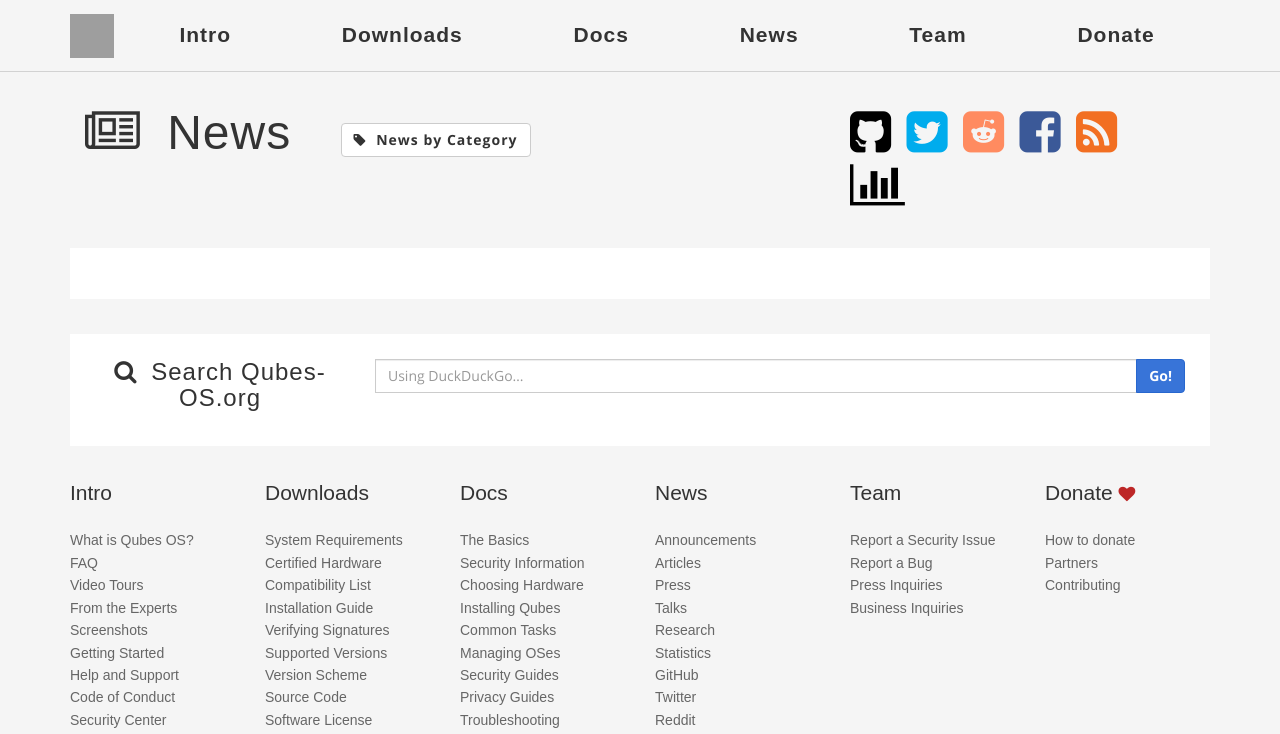
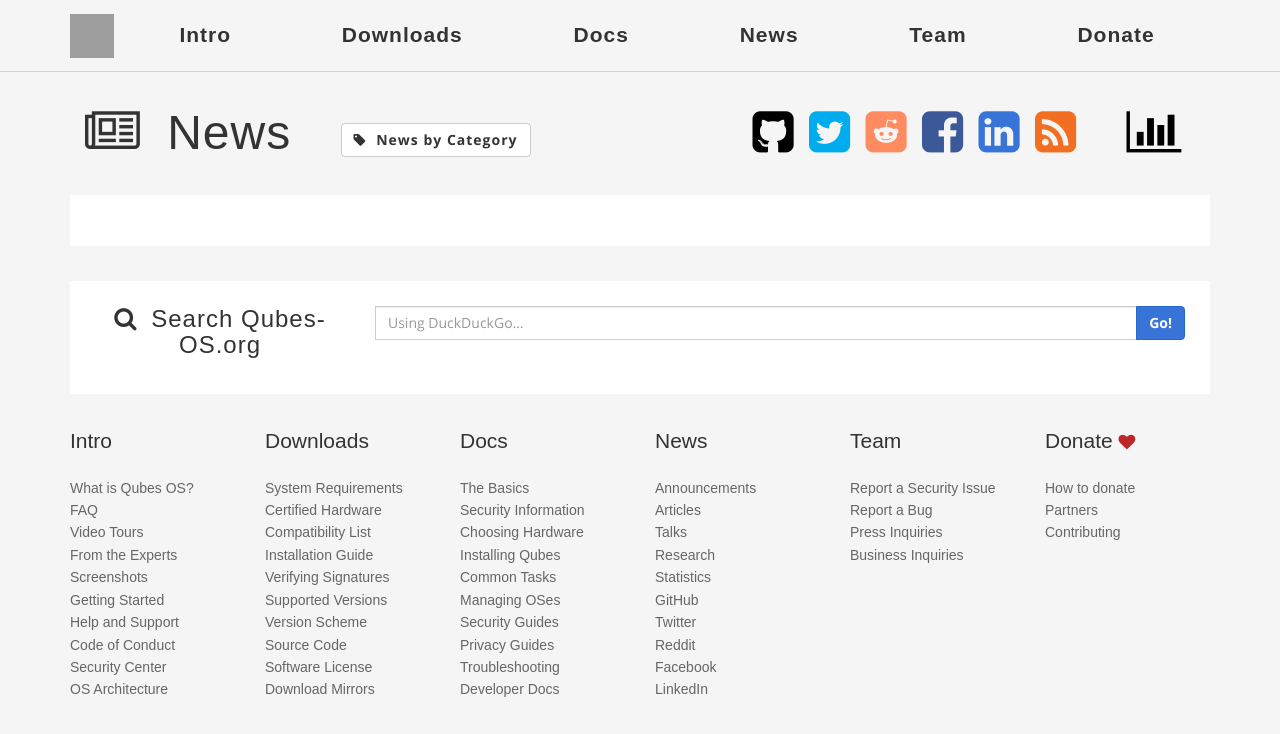
Before and after one commit to QubesOS/qubesos.github.io, a Jekyll site: the page built from news/index.html, in a window 1280 px wide. Shown: the top 734 px of the page. Built offline with Jekyll 4.4.1, drawn with Linux system fonts in a browser that asks for light colours; some web fonts are replaced; grey boxes are pictures that could not be loaded.

Commit message:
Add links to the Qubes LinkedIn page

```diff
--- a/_data/architecture.yml
+++ b/_data/architecture.yml
@@ -87,8 +87,6 @@
     url: /news/categories/#announcements
   - title: Articles
     url: /news/categories/#articles
-  - title: Press
-    url: /news/categories/#press
   - title: Talks
     url: /news/categories/#talks
   - title: Research
@@ -105,6 +103,8 @@
     url: https://www.reddit.com/r/Qubes/
   - title: Facebook
     url: https://www.facebook.com/QubesOS
+  - title: LinkedIn
+    url: https://www.linkedin.com/company/qubes-os/
 
 - title: Team
   url: /team/
--- a/_layouts/news.html
+++ b/_layouts/news.html
@@ -5,7 +5,7 @@
       {% include header.html %}
       <div class="container">
         <div class="row more-top">
-          <div class="col-lg-8 col-md-8">
+          <div class="col-lg-7 col-md-7">
             <h1 class="add-left outer-heading">
               <a href="/news/" class="heading-link">
                 <i class="fa fa-newspaper-o"></i> News
@@ -13,12 +13,13 @@
               <a href="/news/categories/" class="btn btn-default more-left half-top"><i class="fa fa-tag" aria-hidden="true"></i> News by Category</a>
             </h1>
           </div>
-          <div class="col-lg-4 col-md-4 button-heading">
+          <div class="col-lg-5 col-md-5 button-heading">
             <h1 class="outer-heading">
               <a title="GitHub" href="https://github.com/QubesOS" class="fa fa-github-square black-icon" aria-hidden="true"></a>
               <a title="Twitter" href="https://twitter.com/QubesOS" class="fa fa-twitter-square" aria-hidden="true"></a>
               <a title="Reddit" href="https://www.reddit.com/r/Qubes/" class="fa fa-reddit-square" aria-hidden="true"></a>
               <a title="Facebook" href="https://www.facebook.com/QubesOS" class="fa fa-facebook-square" aria-hidden="true"></a>
+              <a title="LinkedIn" href="https://www.linkedin.com/company/qubes-os/" class="fa fa-linkedin-square" aria-hidden="true"></a>
               <a title="Subscribe via RSS" href="/feed.xml" class="fa fa-rss-square more-right" aria-hidden="true"></a>
               <a title="Qubes OS Userbase Statistics" href="/statistics/" class="fa fa-bar-chart black-icon" aria-hidden="true"></a>
             </h1>
--- a/_layouts/post.html
+++ b/_layouts/post.html
@@ -5,7 +5,7 @@
       {% include header.html %}
       <div class="container">
         <div class="row more-top">
-          <div class="col-lg-8 col-md-8">
+          <div class="col-lg-7 col-md-7">
             <h1 class="add-left outer-heading">
               <a href="/news/" class="heading-link">
                 <i class="fa fa-newspaper-o"></i> News
@@ -13,12 +13,13 @@
               <a href="/news/categories/" class="btn btn-default more-left half-top"><i class="fa fa-tag" aria-hidden="true"></i> News by Category</a>
             </h1>
           </div>
-          <div class="col-lg-4 col-md-4 button-heading">
+          <div class="col-lg-5 col-md-5 button-heading">
             <h1 class="outer-heading">
               <a title="GitHub" href="https://github.com/QubesOS" class="fa fa-github-square black-icon" aria-hidden="true"></a>
               <a title="Twitter" href="https://twitter.com/QubesOS" class="fa fa-twitter-square" aria-hidden="true"></a>
               <a title="Reddit" href="https://www.reddit.com/r/Qubes/" class="fa fa-reddit-square" aria-hidden="true"></a>
               <a title="Facebook" href="https://www.facebook.com/QubesOS" class="fa fa-facebook-square" aria-hidden="true"></a>
+              <a title="LinkedIn" href="https://www.linkedin.com/company/qubes-os/" class="fa fa-linkedin-square" aria-hidden="true"></a>
               <a title="Subscribe via RSS" href="/feed.xml" class="fa fa-rss-square more-right" aria-hidden="true"></a>
               <a title="Qubes OS Userbase Statistics" href="/statistics/" class="fa fa-bar-chart black-icon" aria-hidden="true"></a>
             </h1>
--- a/pages/home.html
+++ b/pages/home.html
@@ -280,6 +280,7 @@ redirect_from:
         <a title="Twitter" href="https://twitter.com/QubesOS" class="fa fa-twitter fa-5x fa-fw" aria-hidden="true"></a>
         <a title="Reddit" href="https://www.reddit.com/r/Qubes/" class="fa fa-reddit fa-5x fa-fw" aria-hidden="true"></a>
         <a title="Facebook" href="https://www.facebook.com/QubesOS" class="fa fa-facebook fa-5x fa-fw" aria-hidden="true"></a>
+        <a title="LinkedIn" href="https://www.linkedin.com/company/qubes-os/" class="fa fa-linkedin fa-5x fa-fw" aria-hidden="true"></a>
         <a title="Help and Support" href="/support/" class="fa fa-life-ring fa-5x fa-fw black-icon" aria-hidden="true"></a>
       </div>
     </div>
```
